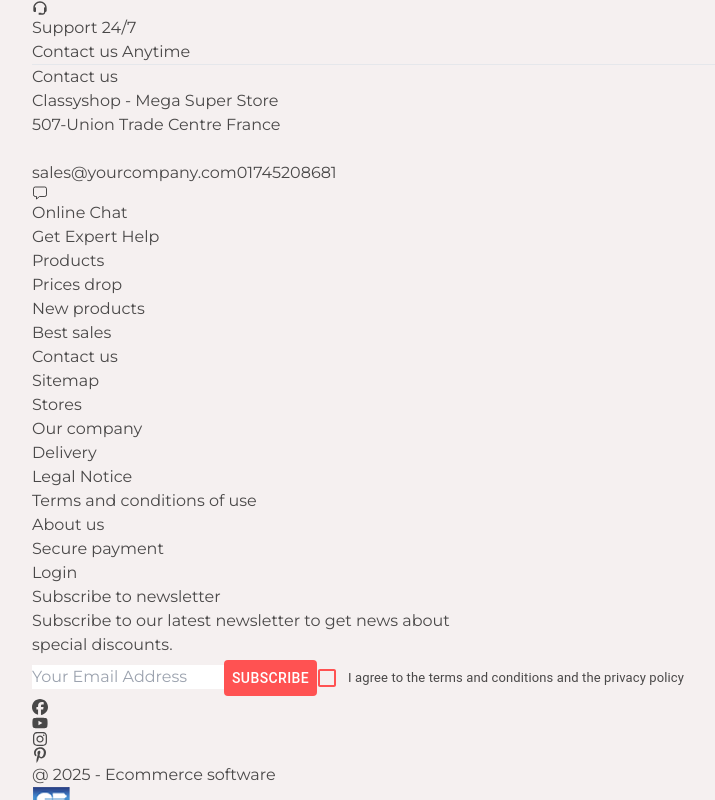
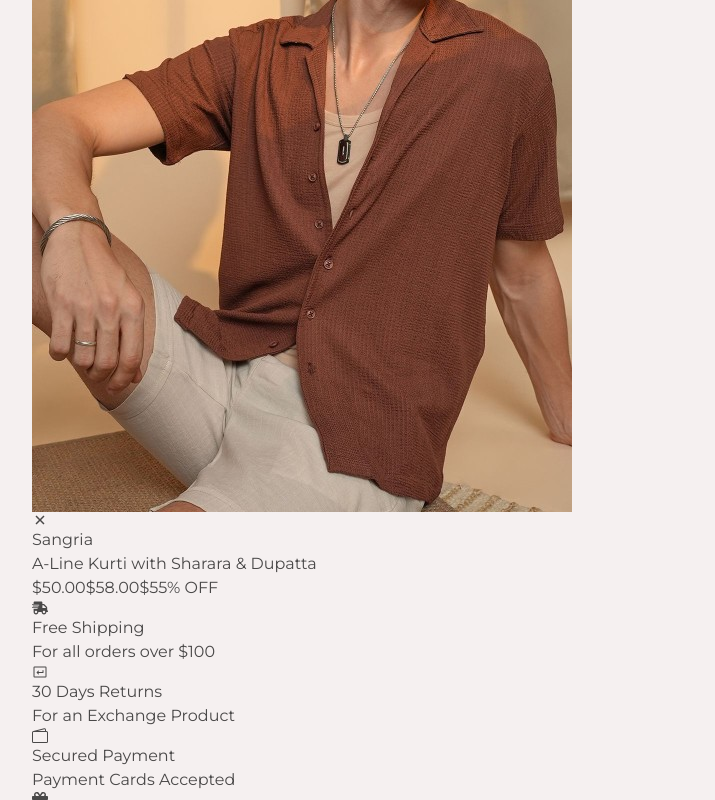
Before and after one commit to Aminulhoque01/GlassyShop-frontend, a React (Vite) app: page /cart in a window 1280 px wide. Shown: the part 1714-2514 px from the top of the page, without its empty margins (0-715 px from the left). Built offline with nearby package versions, Linux system fonts and the light colour scheme.

Commit message:
cart page

```diff
--- a/src/App.jsx
+++ b/src/App.jsx
@@ -13,6 +13,7 @@
 import ProductDetailsComponents from "./components/ProductDetailsComponents/ProductDetailsComponents";
 import Login from "./pages/Login/Login";
 import Register from "./pages/Register/Register";
+import CartPage from "./pages/Cart/Cart";
 
 
 
@@ -28,9 +29,7 @@
     setOpenCartPanel(newOpen);
   };
 
-  const handleClickOpenProductDetailsModal = () => {
-    setOpenProductDetailsModal(true);
-  };
+
 
   const handleCloseProductDetailsModal = () => {
     setOpenProductDetailsModal(false);
@@ -63,6 +62,7 @@
             />
             <Route path={"/Login"} exact={true} element={<Login />} />
             <Route path={"/register"} exact={true} element={<Register />} />
+            <Route path={"/cart"} exact={true} element={<CartPage />} />
           </Routes>
           <Footer />
         </MyContext.Provider>
--- /dev/null
+++ b/src/pages/Cart/Cart.jsx
@@ -0,0 +1,58 @@
+import { Link } from "react-router-dom";
+import image1 from "../../assets/product/shart1.jpg";
+import { IoCloseSharp } from "react-icons/io5";
+
+const CartPage = () => {
+  return (
+    <section className="section py-5">
+      <div className="container w-[80%] max-w-[80%] flex">
+        <div className="leftPart w-[75%]">
+          <h2>Your Cart</h2>
+          <p className="mt-0">
+            There are <span className="text-bold text-primary"> 2 </span>{" "}
+            products in your Cart
+          </p>
+          <div className="shadow-md rounded-md   bg-white">
+            <div className="cartItem w-full p-2 flex items-center gap-4">
+              <div className="img w-[10%] rounded-md overflow-hidden group">
+                <Link to="/productDetails/:id ">
+                  <img
+                    src={image1}
+                    alt=""
+                    className="w-full group-hover:scale-105 transition-all"
+                  />
+                </Link>
+              </div>
+
+              <div className="info w-[90%] relative">
+                <IoCloseSharp className="cursor-pointer absolute top-[15px] right-[15px] text-[20px] link transition-all"/>
+                <span className="text-[16px]">Sangria</span>
+                <h3 className="text-[18px] font-[600]">
+                  <Link to="/productDetails/:id" className="link">
+                    A-Line Kurti with Sharara & Dupatta
+                  </Link>
+                </h3>
+
+                <div className="flex items-center gap-4 mt-2">
+                  <span className="newPrice  text-[14px] font-[600]">
+                    $50.00
+                  </span>
+
+                  <span className="oldPrice line-through text-gray-500 text-[14px] fon-[500]">
+                    $58.00
+                  </span>
+
+                  <span className="newPrice text-primary text-[14px] font-[600]">
+                    $55% OFF
+                  </span>
+                </div>
+              </div>
+            </div>
+          </div>
+        </div>
+      </div>
+    </section>
+  );
+};
+
+export default CartPage;
--- a/vite.config.js
+++ b/vite.config.js
@@ -4,9 +4,9 @@
 // https://vite.dev/config/
 export default defineConfig({
   plugins: [react()],
-  // server: {
-  //   host: "192.168.0.101",
-  //   port: 5173,
-  // }
+  server: {
+    host: "192.168.0.101",
+    port: 5173,
+  }
 
 })
```
